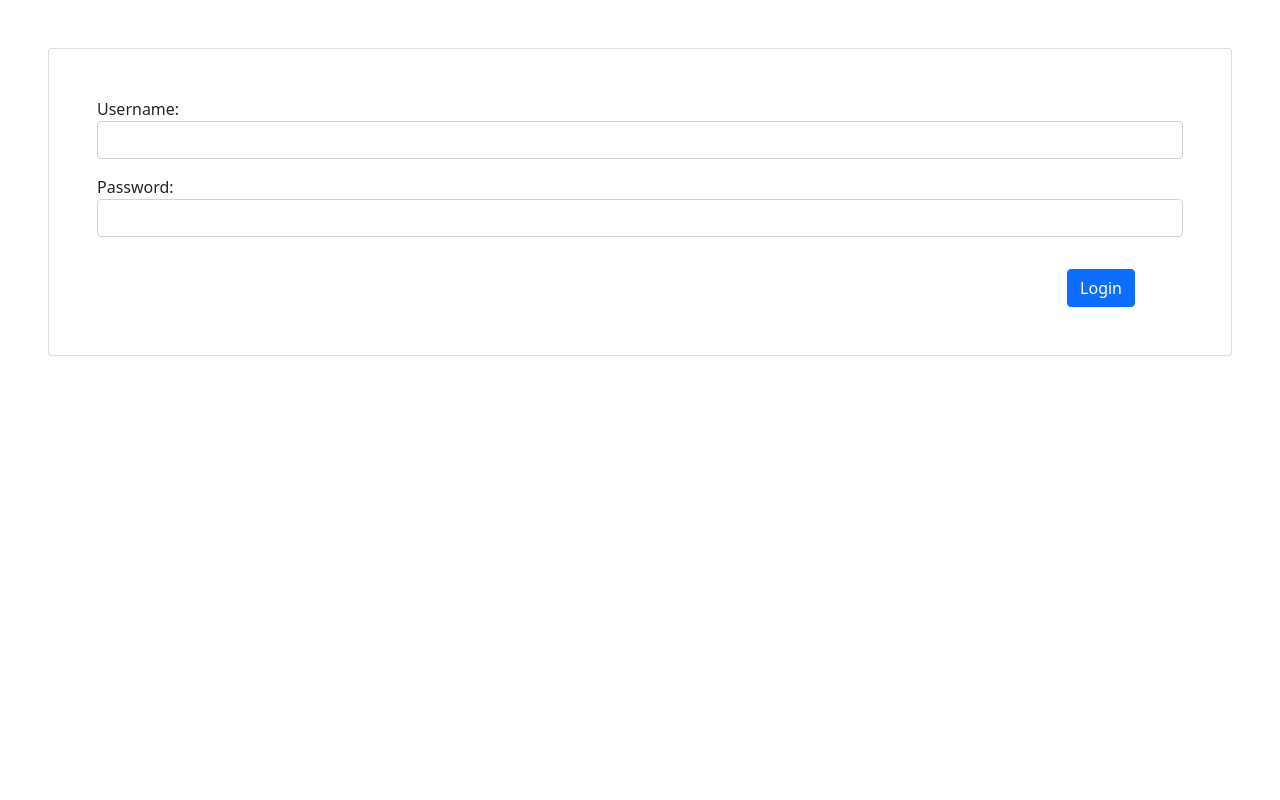
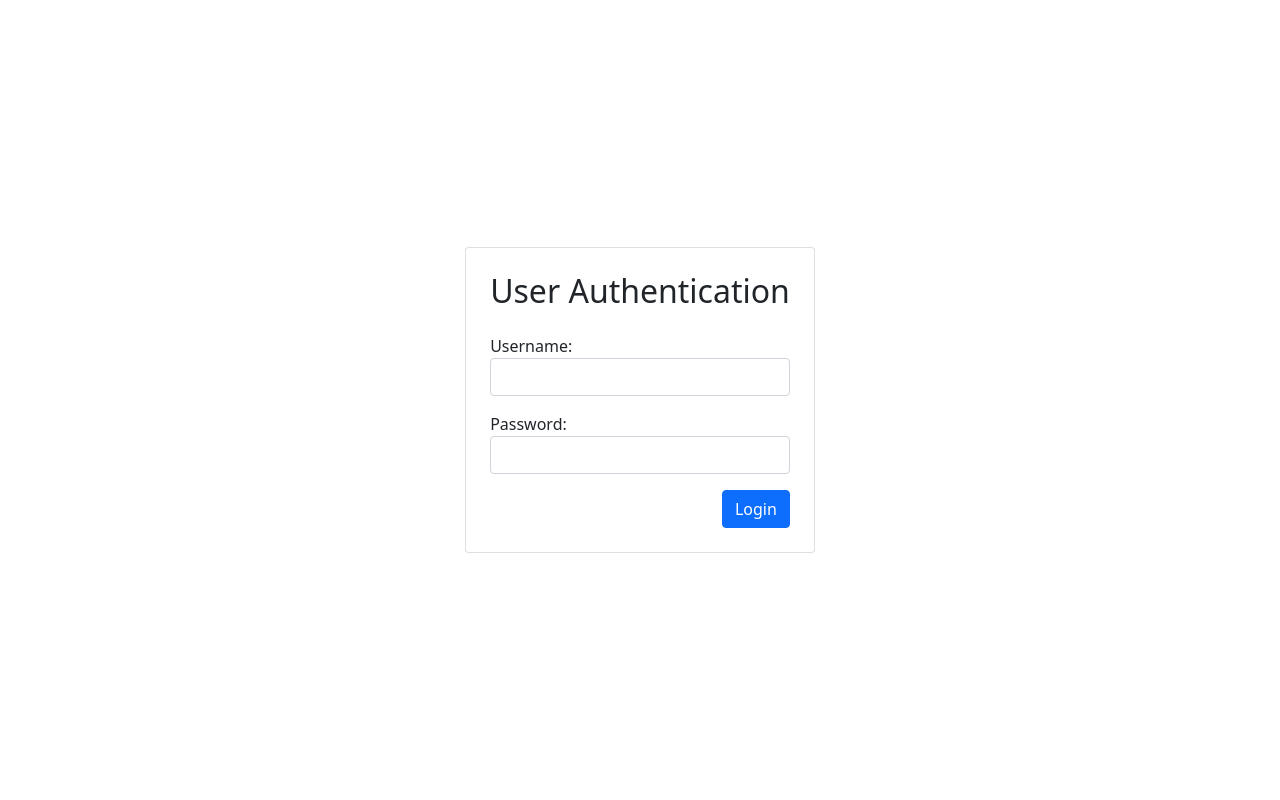
Before and after one commit to AlazarBekele/Clone-Session, a Django app: page /login/ in a window 1280 px wide. Run offline with Django 5.2, Linux system fonts and the light colour scheme.

Commit message:
Finsh the middle

```diff
--- a/Base/forms.py
+++ b/Base/forms.py
@@ -27,9 +27,9 @@ class InputForm (forms.ModelForm):
 
 class login_Input(forms.Form):
   username = forms.CharField (widget=forms.TextInput(attrs={
-    'class' : 'form-control'
+    'class' : 'form-control FormConatiner'
   }))
   password = forms.CharField (widget=forms.PasswordInput(attrs={
-    'class' : 'form-control',
+    'class' : 'form-control FormConatiner',
     'type' : 'password'
   }))
--- a/Base/templates/Base/Login_page.html
+++ b/Base/templates/Base/Login_page.html
@@ -1,9 +1,12 @@
+{% load static %}
 <!DOCTYPE html>
 <html lang="en">
 <head>
   <meta charset="UTF-8">
   <meta name="viewport" content="width=device-width, initial-scale=1.0">
   <title>Document</title>
+
+  <link rel="stylesheet" href="{% static 'loginDesign.css' %}">
 
   <link href="https://cdn.jsdelivr.net/npm/bootstrap@5.0.2/dist/css/bootstrap.min.css" rel="stylesheet" integrity="sha384-EVSTQN3/azprG1Anm3QDgpJLIm9Nao0Yz1ztcQTwFspd3yD65VohhpuuCOmLASjC" crossorigin="anonymous">
 
@@ -12,15 +15,26 @@
 </head>
 <body>
 
-  <div class="card p-5 m-5">
+  <div class="MainContainer">
 
-    <form method="post">
+    <div class="card p-4">
 
-      {% csrf_token %}
-      {{ form.as_p }}
+      <div class="mb-3">
 
-        <button type="submit" class="btn btn-primary float-end me-5 mt-3">Login</button>
-    </form>
+        <h2>User Authentication</h2>
+
+      </div>
+
+      <form method="post">
+
+        {% csrf_token %}
+        {{ form.as_p }}
+
+        <button type="submit" class="btn btn-primary float-end">Login</button>
+
+      </form>
+
+    </div>
 
   </div>
 
--- a/Base/templates/index.html
+++ b/Base/templates/index.html
@@ -1,9 +1,12 @@
+{% load static %}
 <!DOCTYPE html>
 <html lang="en">
 <head>
   <meta charset="UTF-8">
   <meta name="viewport" content="width=device-width, initial-scale=1.0">
   <title>Home</title>
+
+  <link rel="stylesheet" href="{% static 'General.css' %}">
 
   <link href="https://cdn.jsdelivr.net/npm/bootstrap@5.0.2/dist/css/bootstrap.min.css" rel="stylesheet" integrity="sha384-EVSTQN3/azprG1Anm3QDgpJLIm9Nao0Yz1ztcQTwFspd3yD65VohhpuuCOmLASjC" crossorigin="anonymous">
 
--- a/Session/settings.py
+++ b/Session/settings.py
@@ -11,6 +11,7 @@ https://docs.djangoproject.com/en/5.1/ref/settings/
 """
 
 from pathlib import Path
+import os
 
 # Build paths inside the project like this: BASE_DIR / 'subdir'.
 BASE_DIR = Path(__file__).resolve().parent.parent
@@ -117,6 +118,7 @@ USE_TZ = True
 # https://docs.djangoproject.com/en/5.1/howto/static-files/
 
 STATIC_URL = 'static/'
+STATICFILES_DIRS = [os.path.join(BASE_DIR, 'static')]
 
 # Default primary key field type
 # https://docs.djangoproject.com/en/5.1/ref/settings/#default-auto-field
--- /dev/null
+++ b/static/loginDesign.css
@@ -0,0 +1,10 @@
+.MainContainer {
+    height: 100vh;
+    display: flex;
+    flex-direction: column;
+    justify-content: center;
+    align-items: center;
+}
+.FormConatiner {
+    width: 300px;
+}
```
Also changed, not shown: static/General.css (added).
